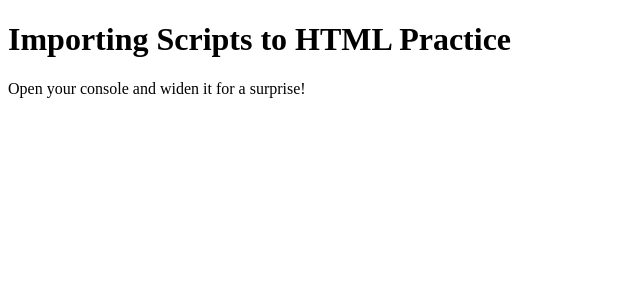
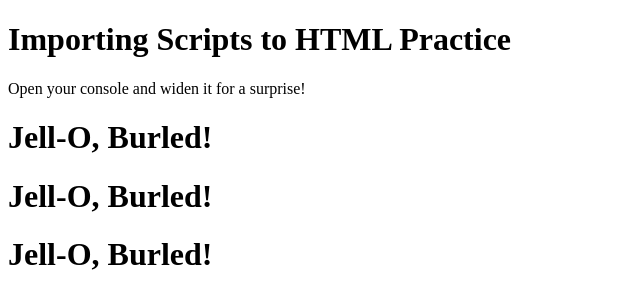
Before and after one commit to ScottFeichter/aa09.2-d1-gp01-import-scripts-into-html-temp, a plain HTML site: page assets/index.html in a window 1280 px wide. Shown: the whole page, without its empty margins (0-640 px from the left). Drawn offline with Linux system fonts and the light colour scheme.

Commit message:
interesting experiment able to create multiple const elements using function

```diff
--- /dev/null
+++ b/addElement.js
@@ -0,0 +1,13 @@
+const addElement = () => {
+  const newElement = document.createElement("h1")
+  newElement.setAttribute("id", "sleeping-giant");
+  const newContent = document.createTextNode("Jell-O, Burled!");
+  newElement.appendChild(newContent);
+  document.body.appendChild(newElement)
+  console.log("addElement ran");
+}
+
+
+addElement();
+addElement();
+addElement();
--- a/assets/index.html
+++ b/assets/index.html
@@ -16,6 +16,6 @@
     <h1>Importing Scripts to HTML Practice</h1>
     <p>Open your console and widen it for a surprise!</p>
     <!-- And/Or you can insert scripts here -->
+    <script src="/addElement.js"></script>
 </body>
-
 </html>
```
